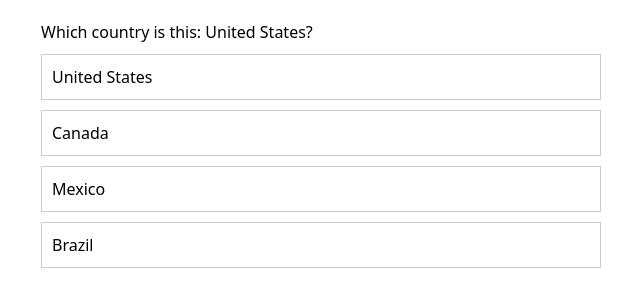
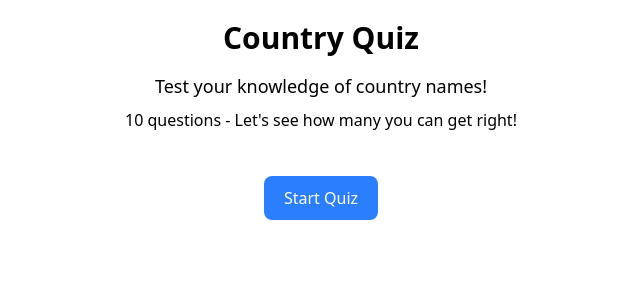
Before and after one commit to Nico83code/country-quiz-app, a Next.js app: page / in a window 1280 px wide. Shown: the top 306 px of the page, without its empty margins (319-959 px from the left). Built offline with nearby package versions, Linux system fonts and the light colour scheme.

Commit message:
refactor: migrate to Tailwind CSS styling and add landing page

```diff
--- a/src/app/page.tsx
+++ b/src/app/page.tsx
@@ -1,5 +1,5 @@
-import Question from '@/components/Question';
+import HomeClient from '@/components/HomeClient';
 
 export default function Home() {
-  return <Question />;
+  return <HomeClient />;
 }
--- /dev/null
+++ b/src/components/HomeClient.tsx
@@ -0,0 +1,24 @@
+'use client';
+
+export default function HomeClient() {
+  const handleStartQuiz = () => {
+    alert('Quiz would start here!');
+  };
+
+  return (
+    <div className='p-5 text-center'>
+      <h1 className='text-3xl font-bold mb-4'>Country Quiz</h1>
+      <p className='text-lg mb-2'>Test your knowledge of country names!</p>
+      <p className='text-base mb-6'>
+        10 questions - Let's see how many you can get right!
+      </p>
+
+      <button
+        onClick={handleStartQuiz}
+        className='mt-5 px-5 py-2.5 text-base cursor-pointer bg-blue-500 text-white rounded-lg hover:bg-blue-600 transition-colors'
+      >
+        Start Quiz
+      </button>
+    </div>
+  );
+}
--- a/src/components/Question.tsx
+++ b/src/components/Question.tsx
@@ -19,9 +19,22 @@ export default function Question() {
     setIsAnswered(true);
   };
 
+  const getButtonClassName = (option: string) => {
+    const baseClasses =
+      'block my-2.5 p-2.5 w-full text-left border border-gray-300 rounded-lg transition-colors';
+
+    if (isAnswered && option === MOCK_QUESTION.correctAnswer) {
+      return `${baseClasses} bg-green-200 cursor-default`;
+    }
+    if (isAnswered && option === selectedAnswer) {
+      return `${baseClasses} bg-red-200 cursor-default`;
+    }
+    return `${baseClasses} bg-white hover:bg-gray-50 cursor-pointer`;
+  };
+
   return (
-    <div style={{ padding: '20px', maxWidth: '600px', margin: '0 auto' }}>
-      <h2>{MOCK_QUESTION.question}</h2>
+    <div className='p-5 max-w-2xl mx-auto'>
+      <h2 className='text-2xl font-semibold mb-4'>{MOCK_QUESTION.question}</h2>
 
       <div>
         {MOCK_QUESTION.options.map((option, index) => (
@@ -29,21 +42,7 @@ export default function Question() {
             key={index}
             onClick={() => handleSelectAnswer(option)}
             disabled={isAnswered}
-            style={{
-              display: 'block',
-              margin: '10px 0',
-              padding: '10px',
-              width: '100%',
-              textAlign: 'left',
-              border: '1px solid #ccc',
-              backgroundColor:
-                isAnswered && option === MOCK_QUESTION.correctAnswer
-                  ? 'lightgreen'
-                  : isAnswered && option === selectedAnswer
-                  ? 'lightcoral'
-                  : 'white',
-              cursor: isAnswered ? 'default' : 'pointer',
-            }}
+            className={getButtonClassName(option)}
           >
             {option}
           </button>
@@ -51,7 +50,7 @@ export default function Question() {
       </div>
 
       {isAnswered && (
-        <p style={{ marginTop: '20px' }}>
+        <p className='mt-5 text-lg font-medium'>
           {selectedAnswer === MOCK_QUESTION.correctAnswer
             ? '✓ Correct!'
             : `✗ Wrong! Answer: ${MOCK_QUESTION.correctAnswer}`}
```
